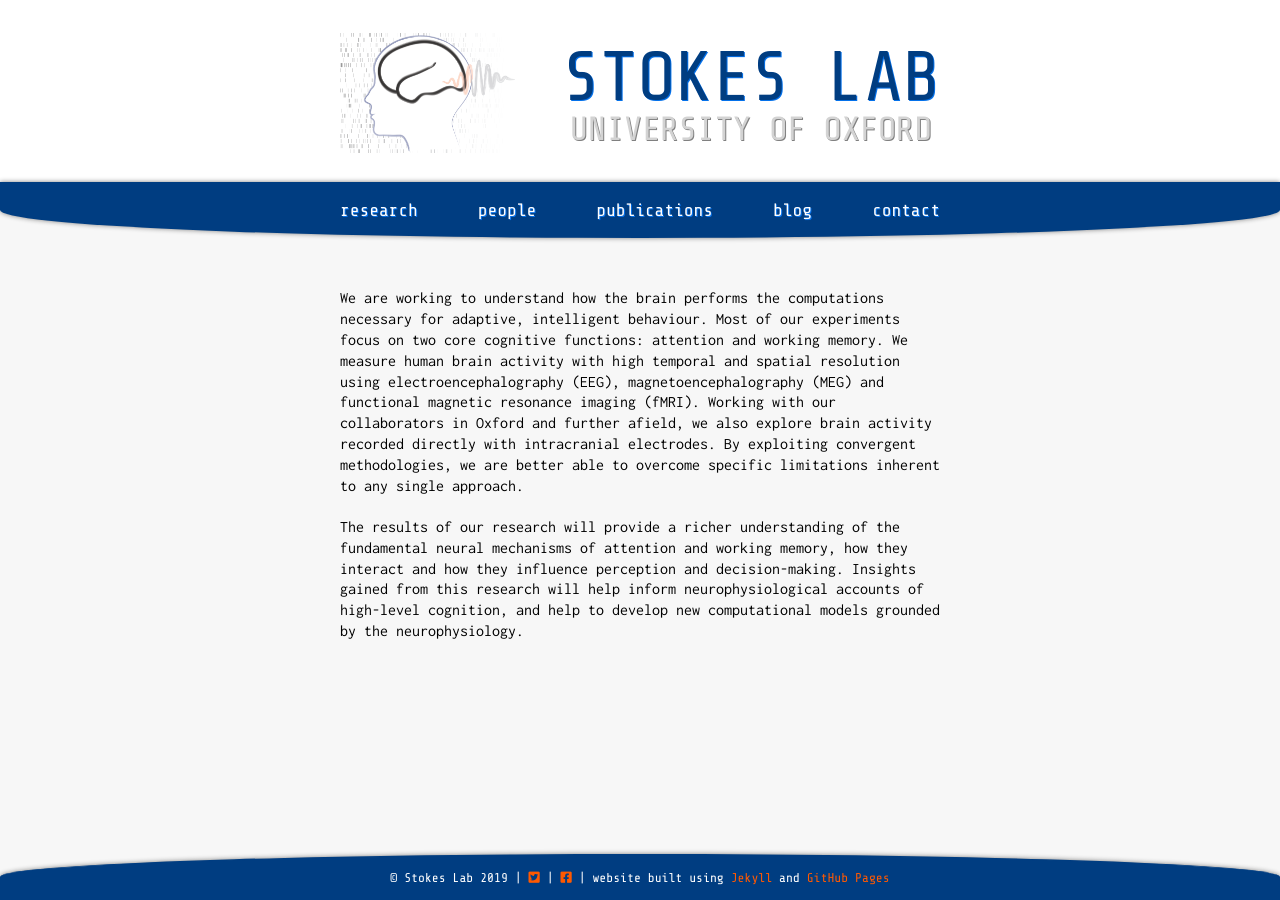
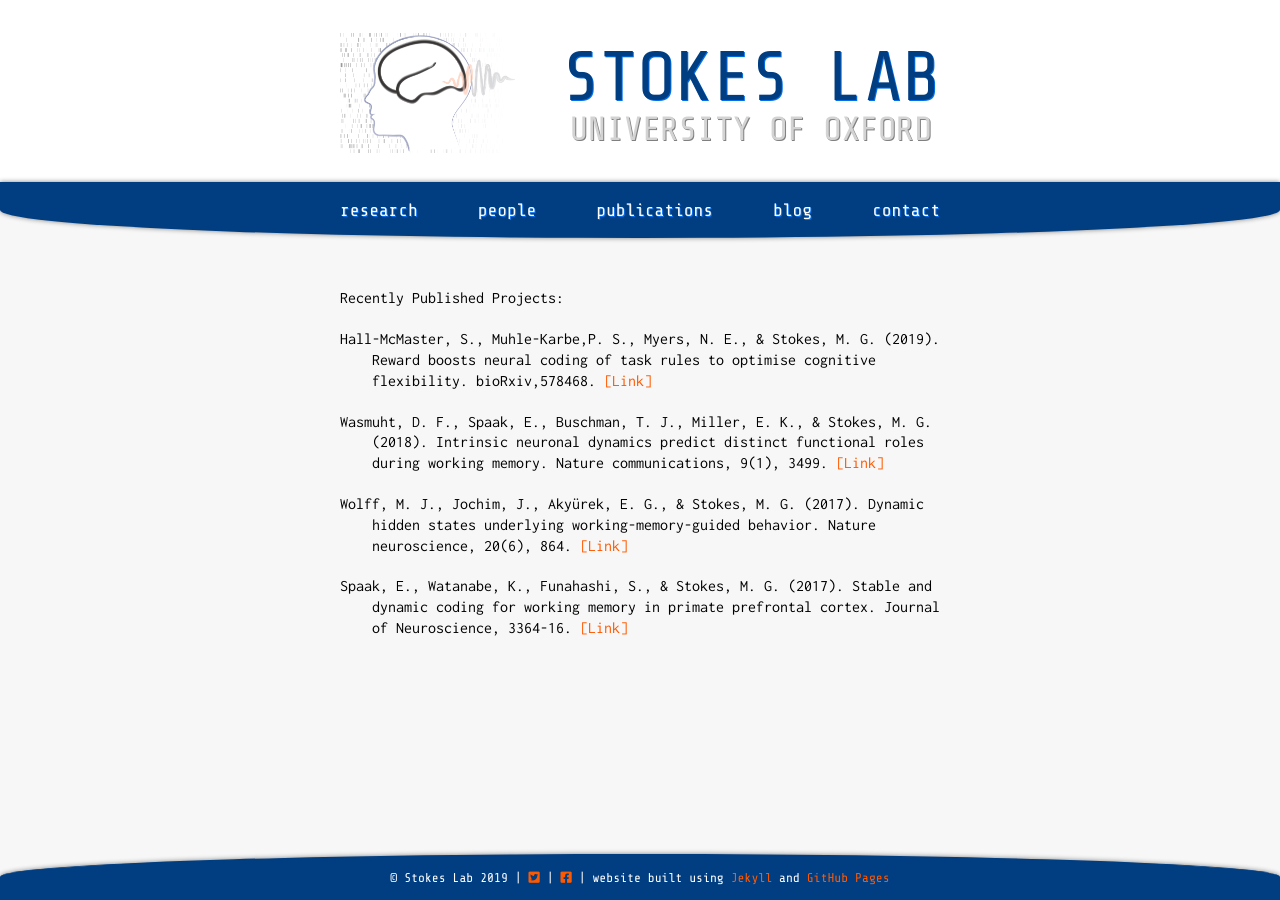
Before and after one commit to stokeslab/stokeslab.github.io, a Jekyll site: the page built from _pages/research.html, in a window 1280 px wide. Built offline with Jekyll 4.4.1, drawn with Linux system fonts in a browser that asks for light colours; nearby versions of some CDN libraries; some web fonts are replaced.

Commit message:
Update research.html

```diff
--- a/_pages/research.html
+++ b/_pages/research.html
@@ -3,8 +3,20 @@
 title: Research
 permalink: /research/
 ---
-
+<!--
 We are working to understand how the brain performs the computations necessary for adaptive, intelligent behaviour. Most of our experiments focus on two core cognitive functions: attention and working memory. We measure human brain activity with high temporal and spatial resolution using electroencephalography (EEG), magnetoencephalography (MEG) and functional magnetic resonance imaging (fMRI). Working with our collaborators in Oxford and further afield, we also explore brain activity recorded directly with intracranial electrodes. By exploiting convergent methodologies, we are better able to overcome specific limitations inherent to any single approach.
 <br>
 <br>
 The results of our research will provide a richer understanding of the fundamental neural mechanisms of attention and working memory, how they interact and how they influence perception and decision-making. Insights gained from this research will help inform neurophysiological accounts of high-level cognition, and help to develop new computational models grounded by the neurophysiology.
+-->
+
+Recently Published Projects:
+
+
+<p class="pub"> Hall-McMaster, S., Muhle-Karbe,P. S., Myers, N. E., & Stokes, M. G. (2019). Reward boosts neural coding of task rules to optimise cognitive flexibility. bioRxiv,578468. <a href="https://www.biorxiv.org/content/biorxiv/early/2019/03/16/578468.full.pdf" target="_blank">[Link]</a></p>
+
+<p class="pub">Wasmuht, D. F., Spaak, E., Buschman, T. J., Miller, E. K., & Stokes, M. G. (2018). Intrinsic neuronal dynamics predict distinct functional roles during working memory. Nature communications, 9(1), 3499. <a href="https://www.nature.com/articles/s41467-018-05961-4" target="_blank">[Link]</a></p>
+
+<p class="pub">Wolff, M. J., Jochim, J., Akyürek, E. G., & Stokes, M. G. (2017). Dynamic hidden states underlying working-memory-guided behavior. Nature neuroscience, 20(6), 864. <a href="https://doi.org/10.1038/nn.4546" target="_blank">[Link]</a></p>
+
+<p class="pub">Spaak, E., Watanabe, K., Funahashi, S., & Stokes, M. G. (2017). Stable and dynamic coding for working memory in primate prefrontal cortex. Journal of Neuroscience, 3364-16.  <a href="https://doi.org/10.1523/JNEUROSCI.3364-16.2017" target="_blank">[Link]</a></p>
```
